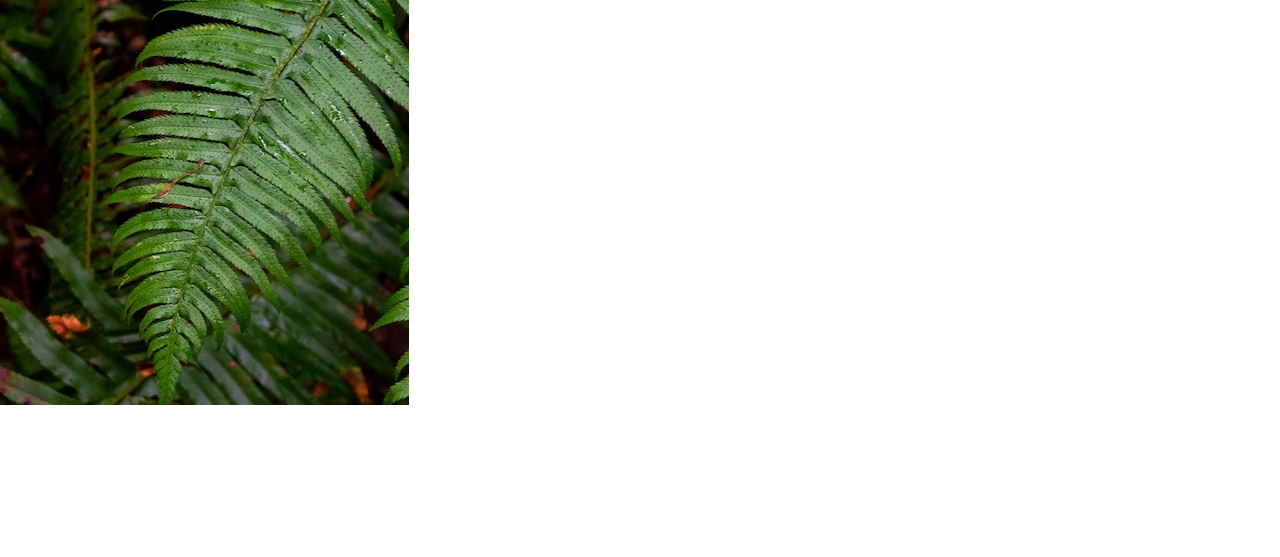
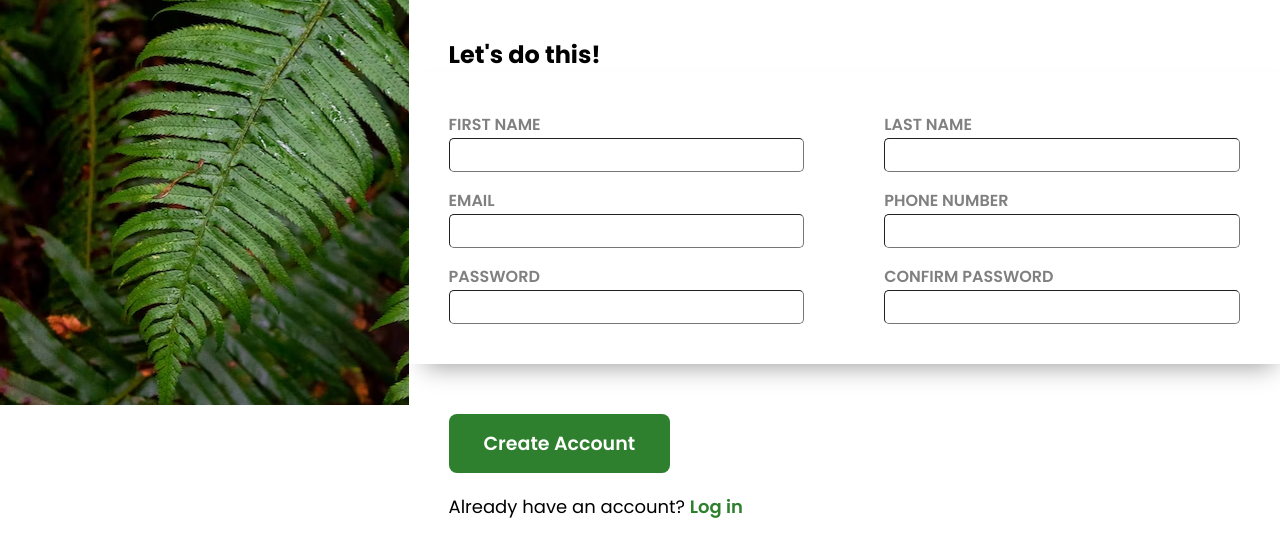
Before and after one commit to MuhammadJufri/Sign-Up-Form, a plain HTML site: page index.html in a window 1280 px wide. Shown: the part 395-952 px from the top of the page. Before the commit the page ends 800 px from the top, so only its background shows below. Drawn offline with Linux system fonts and the light colour scheme.

Commit message:
style content 2

```diff
--- a/index.html
+++ b/index.html
@@ -28,6 +28,45 @@
           <br />
           <p>You know you want to.</p>
         </div>
+
+        <div class="form">
+          <form action="" method="get">
+            <h2>Let's do this!</h2>
+            <div class="content2-a">
+              <div>
+                <label for="firstname">FIRST NAME</label>
+                <input type="text" name="firstname" />
+              </div>
+              <div>
+                <label for="lastname">LAST NAME</label>
+                <input type="text" name="lastname" />
+              </div>
+              <div>
+                <label for="e">EMAIL</label>
+                <input type="email" name="e" />
+              </div>
+              <div>
+                <label for="phone">PHONE NUMBER</label>
+                <input type="number" name="phone" />
+              </div>
+              <div>
+                <label for="pw">PASSWORD</label>
+                <input type="password" name="pw" />
+              </div>
+              <div>
+                <label for="cpw">CONFIRM PASSWORD</label>
+                <input type="password" name="cpw" />
+              </div>
+            </div>
+            <div class="content2-b">
+              <button type="submit">Create Account</button>
+              <p>
+                Already have an account?
+                <a href="">Log in</a>
+              </p>
+            </div>
+          </form>
+        </div>
       </div>
     </div>
   </body>
--- a/style.css
+++ b/style.css
@@ -1,10 +1,10 @@
-@import url('https://fonts.googleapis.com/css2?family=Poppins:wght@100;200;300;400;500;600;700;800;900&display=swap');
+@import url("https://fonts.googleapis.com/css2?family=Poppins:wght@100;200;300;400;500;600;700;800;900&display=swap");
 
 * {
   margin: 0;
   padding: 0;
   box-sizing: border-box;
-  font-family: 'Poppins', sans-serif;
+  font-family: "Poppins", sans-serif;
 }
 
 .container {
@@ -12,7 +12,7 @@
 }
 
 .content1 {
-  background-image: url('images/backgroundImage.avif');
+  background-image: url("images/backgroundImage.avif");
   background-repeat: no-repeat;
   width: 600px;
   height: 100vh;
@@ -54,3 +54,70 @@
   line-height: 2rem;
   font-size: 22px;
 }
+
+.form .content2-a {
+  padding: 40px;
+  display: grid;
+  gap: 1rem 5rem;
+  grid-template-columns: repeat(2, 1fr);
+  grid-template-rows: repeat(3, 60px);
+  box-shadow: 5px 13px 24px -11px rgba(0, 0, 0, 0.4);
+}
+
+.form h2 {
+  margin: 40px 40px 0;
+}
+
+.content2-a > div {
+  display: flex;
+  flex-direction: column;
+}
+
+.content2-a div label {
+  font-weight: 530;
+  margin-bottom: 1px;
+  color: gray;
+}
+
+.content2-a div input {
+  height: 100%;
+  outline: none;
+  border-radius: 5px;
+  padding-left: 10px;
+  border-width: 1.5px;
+}
+
+.content2-a div input:focus {
+  border-color: rgb(0, 115, 255);
+  box-shadow: 2px 3px 12px 0.7px rgba(0, 0, 0, 0.18);
+}
+
+.content2-a div input.notMatch,
+.content2-a div input.notMatch:focus {
+  border-color: red;
+}
+
+.content2-b {
+  padding: 50px 40px;
+}
+
+.content2-b button {
+  padding: 15px 35px;
+  font-size: 19px;
+  font-weight: 600;
+  border-radius: 8px;
+  background-color: rgb(46, 128, 46);
+  border: none;
+  color: white;
+  margin-bottom: 20px;
+}
+
+.content2-b p {
+  font-size: 18px;
+}
+
+.content2-b p a {
+  color: rgb(46, 128, 46);
+  font-weight: 600;
+  text-decoration: none;
+}
```
